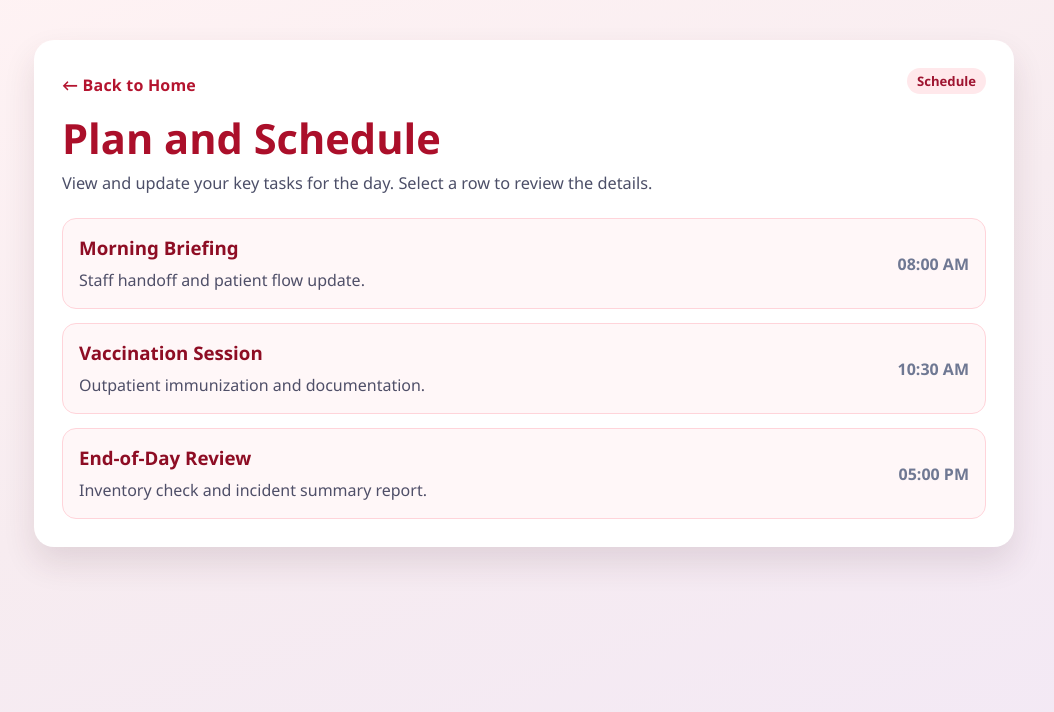
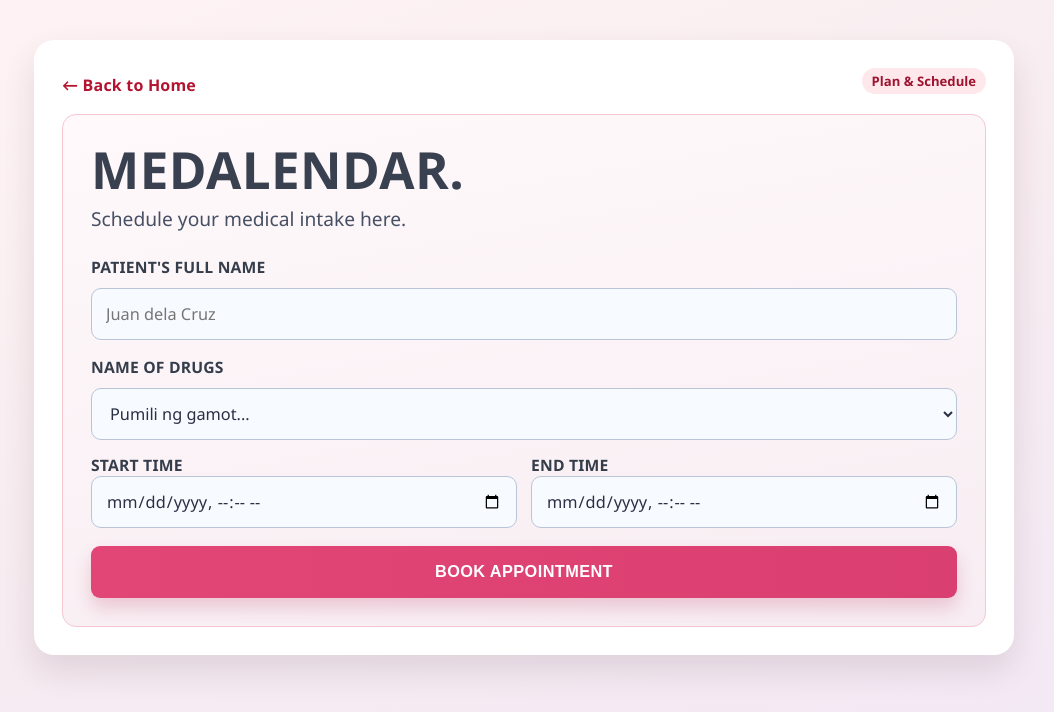
Before and after one commit to Darkmatter269-dev/MedisinACSHS, a website: page plan-schedule.html in a window 1280 px wide. Shown: the whole page, without its empty margins (116-1170 px from the left). Drawn offline with Linux system fonts and the light colour scheme.

Commit message:
scheduler

```diff
--- a/css/feature-pages.css
+++ b/css/feature-pages.css
@@ -146,6 +146,82 @@ button {
     font-weight: 700;
 }
 
+.medalendar-card {
+    margin-top: 12px;
+    border: 1px solid #f5c7d1;
+    background: linear-gradient(170deg, #fff9fb 0%, #f7edf2 100%);
+    padding: clamp(18px, 3vw, 28px);
+}
+
+.medalendar-title {
+    margin: 0;
+    color: #39404f;
+    letter-spacing: 0.4px;
+    font-size: clamp(2rem, 5vw, 3.2rem);
+    line-height: 1.05;
+}
+
+.medalendar-subtitle {
+    margin: 8px 0 22px;
+    color: #464f63;
+    font-size: clamp(1rem, 1.8vw, 1.2rem);
+}
+
+.medalendar-form {
+    display: grid;
+    gap: 14px;
+}
+
+.medalendar-form label {
+    margin: 2px 0 -4px;
+    font-size: 0.98rem;
+    color: #353d4b;
+    font-weight: 800;
+    letter-spacing: 0.2px;
+}
+
+.medalendar-form input,
+.medalendar-form select {
+    margin-top: 0;
+    min-height: 52px;
+    border-radius: 10px;
+    border: 1px solid #b9c4d8;
+    background: #f7fbff;
+    color: #2b2f44;
+    font-size: 1.02rem;
+    padding: 12px 14px;
+    transition: border-color 0.18s ease, box-shadow 0.18s ease;
+}
+
+.medalendar-form input:focus,
+.medalendar-form select:focus {
+    border-color: #7bb4ef;
+    box-shadow: 0 0 0 3px rgba(123, 180, 239, 0.25);
+    outline: none;
+}
+
+.medalendar-time-grid {
+    display: grid;
+    grid-template-columns: repeat(2, minmax(0, 1fr));
+    gap: 14px;
+}
+
+.medalendar-submit {
+    width: 100%;
+    margin-top: 4px;
+    min-height: 52px;
+    border-radius: 9px;
+    background: linear-gradient(90deg, #e24677 0%, #d93f70 100%);
+    font-size: 1.02rem;
+    letter-spacing: 0.4px;
+    box-shadow: 0 10px 18px rgba(180, 34, 79, 0.2);
+}
+
+.medalendar-submit:hover,
+.medalendar-submit:focus-visible {
+    filter: brightness(1.05);
+}
+
 .directory-card {
     padding: 0;
 }
@@ -267,4 +343,8 @@ button {
         gap: 6px;
         padding: 14px;
     }
+
+    .medalendar-time-grid {
+        grid-template-columns: 1fr;
+    }
 }
--- a/plan-schedule.html
+++ b/plan-schedule.html
@@ -10,36 +10,40 @@
 <main class="page-shell">
     <div class="top-bar">
         <a class="back-link" href="home.html">&larr; Back to Home</a>
-        <span class="badge">Schedule</span>
+        <span class="badge">Plan &amp; Schedule</span>
     </div>
 
-    <h1>Plan and Schedule</h1>
-    <p class="lead">View and update your key tasks for the day. Select a row to review the details.</p>
+    <section class="card medalendar-card" aria-label="Appointment scheduler">
+        <h1 class="medalendar-title">MEDALENDAR.</h1>
+        <p class="medalendar-subtitle">Schedule your medical intake here.</p>
 
-    <section class="grid" aria-label="Daily schedule">
-        <a class="card schedule-row" href="#">
-            <span>
-                <h3>Morning Briefing</h3>
-                <p class="meta">Staff handoff and patient flow update.</p>
-            </span>
-            <span class="schedule-time">08:00 AM</span>
-        </a>
+        <form class="medalendar-form" action="#" method="post">
+            <label for="full-name">PATIENT'S FULL NAME</label>
+            <input id="full-name" name="full-name" type="text" placeholder="Juan dela Cruz" required>
 
-        <a class="card schedule-row" href="#">
-            <span>
-                <h3>Vaccination Session</h3>
-                <p class="meta">Outpatient immunization and documentation.</p>
-            </span>
-            <span class="schedule-time">10:30 AM</span>
-        </a>
+            <label for="drug-name">NAME OF DRUGS</label>
+            <select id="drug-name" name="drug-name" required>
+                <option value="" disabled selected>Pumili ng gamot...</option>
+                <option value="paracetamol">Paracetamol</option>
+                <option value="ibuprofen">Ibuprofen</option>
+                <option value="amoxicillin">Amoxicillin</option>
+                <option value="cetirizine">Cetirizine</option>
+                <option value="metformin">Metformin</option>
+            </select>
 
-        <a class="card schedule-row" href="#">
-            <span>
-                <h3>End-of-Day Review</h3>
-                <p class="meta">Inventory check and incident summary report.</p>
-            </span>
-            <span class="schedule-time">05:00 PM</span>
-        </a>
+            <div class="medalendar-time-grid">
+                <div>
+                    <label for="start-time">START TIME</label>
+                    <input id="start-time" name="start-time" type="datetime-local" required>
+                </div>
+                <div>
+                    <label for="end-time">END TIME</label>
+                    <input id="end-time" name="end-time" type="datetime-local" required>
+                </div>
+            </div>
+
+            <button type="submit" class="medalendar-submit">BOOK APPOINTMENT</button>
+        </form>
     </section>
 </main>
 </body>
```
